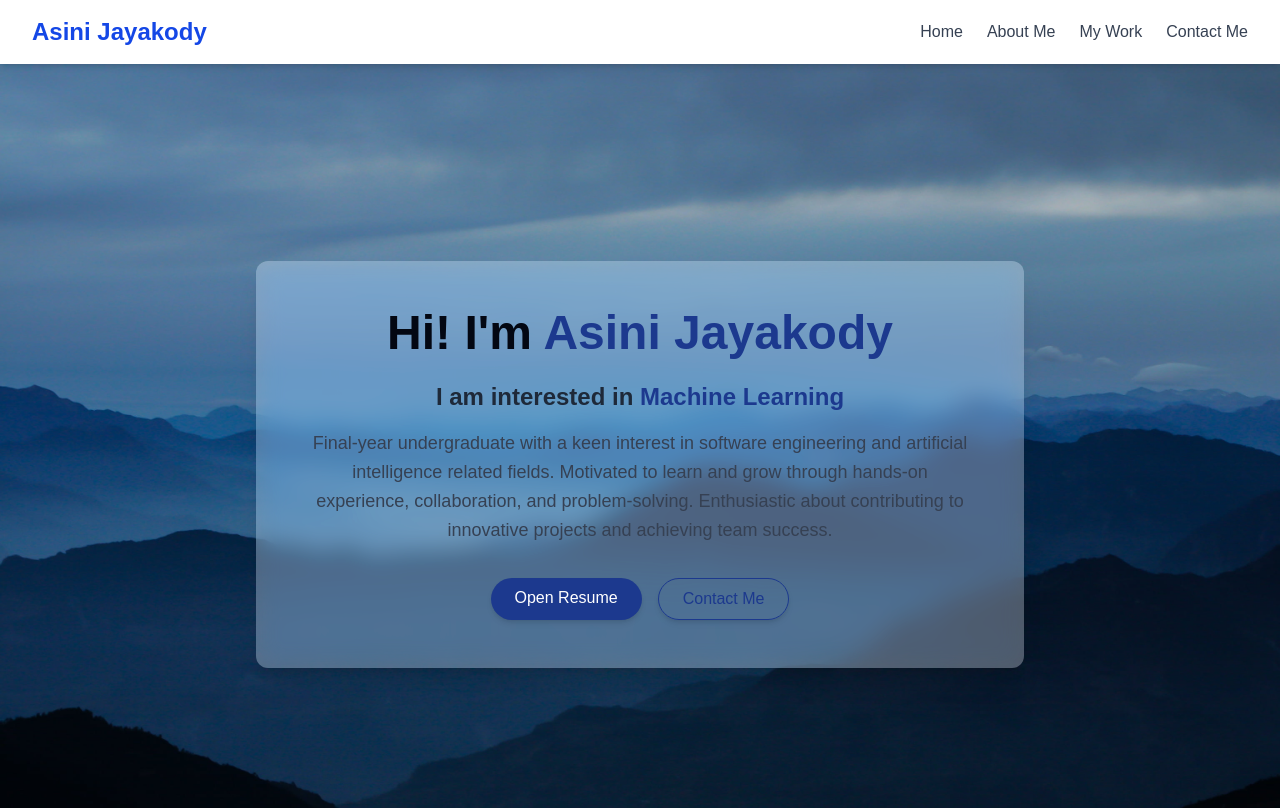
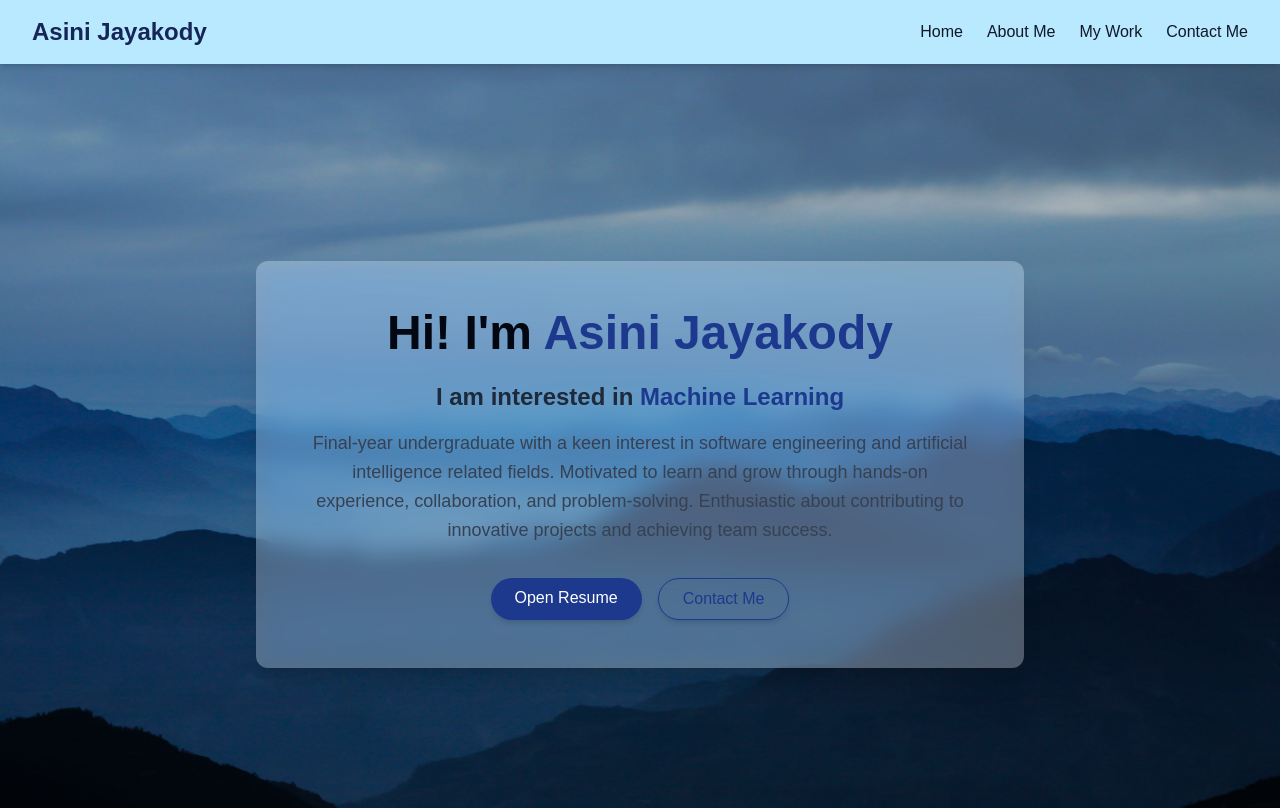
Before and after one commit to Asini-Jayakody/portfolio_website, a Next.js app: page / in a window 1280 px wide. Shown: the top 808 px of the page. Built offline with nearby package versions, Linux system fonts and the light colour scheme.

Commit message:
header styled

```diff
--- a/src/app/components/Header.jsx
+++ b/src/app/components/Header.jsx
@@ -1,18 +1,20 @@
 import React from 'react'
+import Link from 'next/link'
+
 
 export default function Header() {
   return (
-    <header className="bg-white shadow-md py-4 px-8 sticky top-0 z-50">
+    <header className="bg-sky-300/50 shadow-md py-4 px-8 sticky top-0 z-50">
       <div className="flex justify-between items-center max-w-7xl mx-auto">
-        <h1 className="text-2xl font-bold text-blue-700 hover:cursor-pointer">
-          Asini Jayakody
+        <h1 className="text-2xl font-bold text-blue-950 hover:cursor-pointer">
+            <Link href="#home">Asini Jayakody</Link>
         </h1>
         <nav>
-          <ul className="flex gap-6 text-gray-700 font-medium">
-            <li className="hover:text-blue-600 transition-colors cursor-pointer">Home</li>
-            <li className="hover:text-blue-600 transition-colors cursor-pointer">About Me</li>
-            <li className="hover:text-blue-600 transition-colors cursor-pointer">My Work</li>
-            <li className="hover:text-blue-600 transition-colors cursor-pointer">Contact Me</li>
+          <ul className="flex gap-6 text-gray-900 font-medium">
+            <li className="hover:text-blue-100 transition-colors cursor-pointer"><Link href="#home">Home</Link></li>
+            <li className="hover:text-blue-100 transition-colors cursor-pointer"><Link href="#about">About Me</Link></li>
+            <li className="hover:text-blue-100 transition-colors cursor-pointer"><Link href="#projects">My Work</Link></li>
+            <li className="hover:text-blue-100 transition-colors cursor-pointer"><Link href="#contact">Contact Me</Link></li>
           </ul>
         </nav>
       </div>
```
